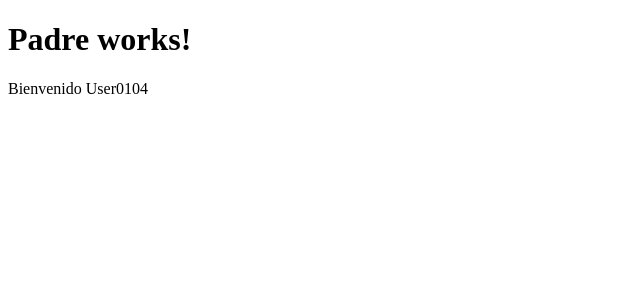
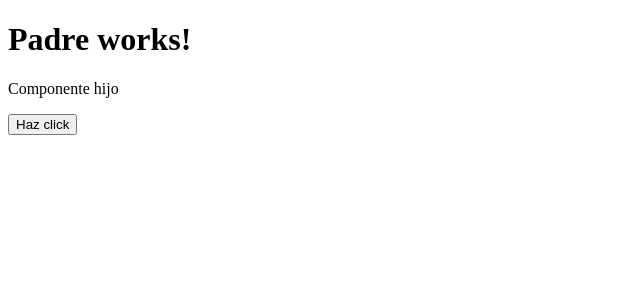
Before and after one commit to lauradillonar/angular014-com-component, an Angular app: page / in a window 1280 px wide. Shown: the top 300 px of the page, without its empty margins (0-640 px from the left). Built offline with nearby package versions, Linux system fonts and the light colour scheme.

Commit message:
Comunicacion de hijo a padre usando Output

```diff
--- a/src/app/app.component.html
+++ b/src/app/app.component.html
@@ -1,2 +1,2 @@
 <h1>Padre works!</h1>
-<app-hijo [usuarioInChild]="usuarioInParent"></app-hijo>
+<app-hijo (miEvento)="getMensaje($event)"></app-hijo>
--- a/src/app/app.component.ts
+++ b/src/app/app.component.ts
@@ -7,13 +7,8 @@ import { Component } from '@angular/core';
 })
 export class AppComponent {
   title = 'Comunicación entre Componentes';
-  private _usuarioInParent = "User0104";
 
-  public get usuarioInParent(): string {
-    return this._usuarioInParent;
-  }
-
-  public set usuarioInParent(value: string){
-    this._usuarioInParent = value;
+  getMensaje(e: Event){
+    console.log(e);
   }
 }
--- a/src/app/hijo/hijo.component.html
+++ b/src/app/hijo/hijo.component.html
@@ -1 +1,2 @@
-<p>Bienvenido {{ elUsuarioInChild }}</p>
+<p>Componente hijo</p>
+<button (click)="ejecutarEvento()">Haz click</button>
--- a/src/app/hijo/hijo.component.ts
+++ b/src/app/hijo/hijo.component.ts
@@ -1,4 +1,4 @@
-import { Component, Input, OnInit } from '@angular/core';
+import { Component, EventEmitter, Input, OnInit, Output } from '@angular/core';
 
 @Component({
   selector: 'app-hijo',
@@ -6,15 +6,15 @@ import { Component, Input, OnInit } from '@angular/core';
   styleUrls: ['./hijo.component.css']
 })
 export class HijoComponent implements OnInit {
-  private _usuarioInChild: string ='';
 
-  public get elUsuarioInChild(): string{
-    return this._usuarioInChild;
+  mensaje = "Hola mundo";
+
+  @Output() miEvento = new EventEmitter();
+
+  ejecutarEvento(){
+    this.miEvento.emit(this.mensaje);
   }
 
-  @Input('usuarioInChild') public set elUsuarioInChild(value: string){
-    this._usuarioInChild=value;
-  }
   constructor() { }
 
   ngOnInit(): void {
```
